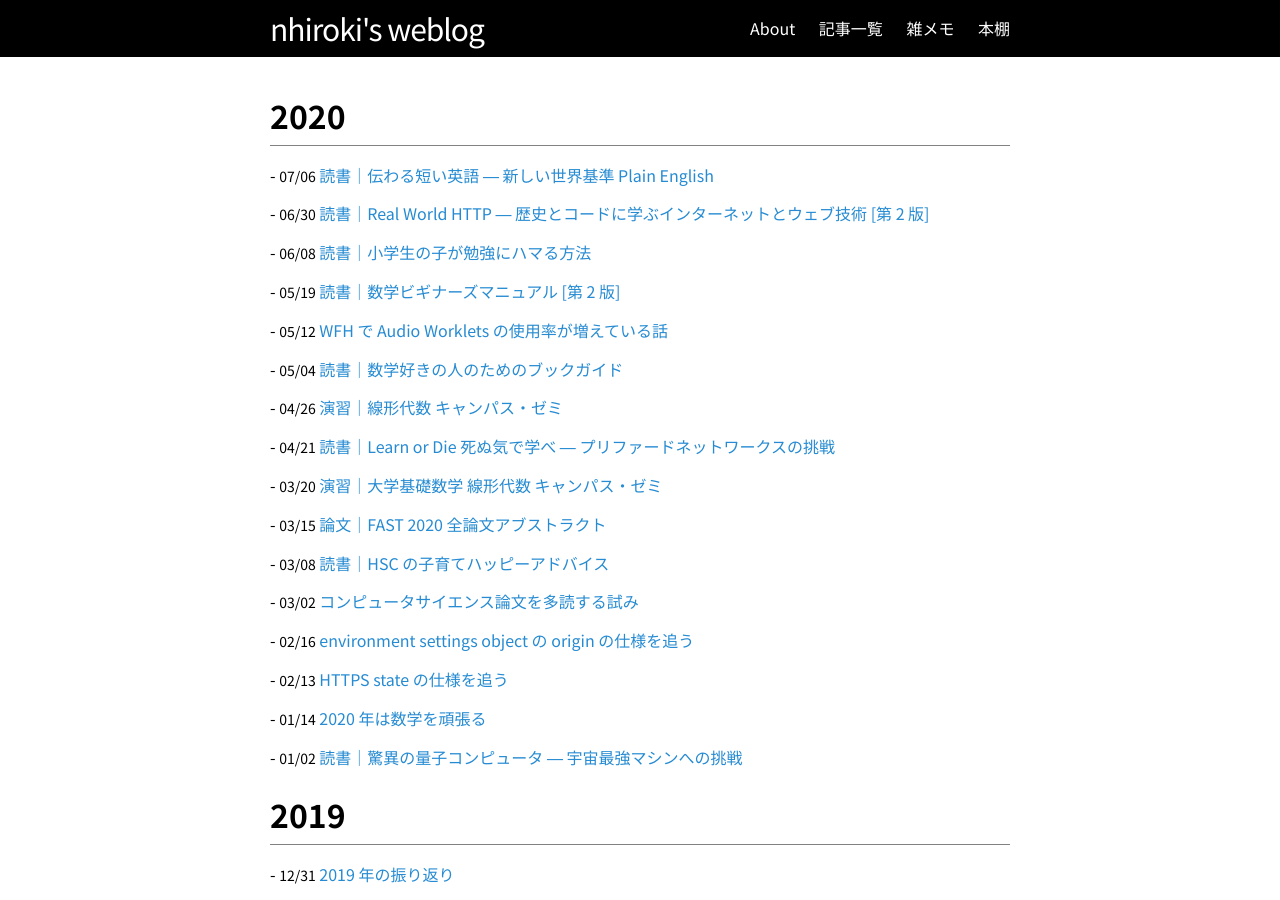
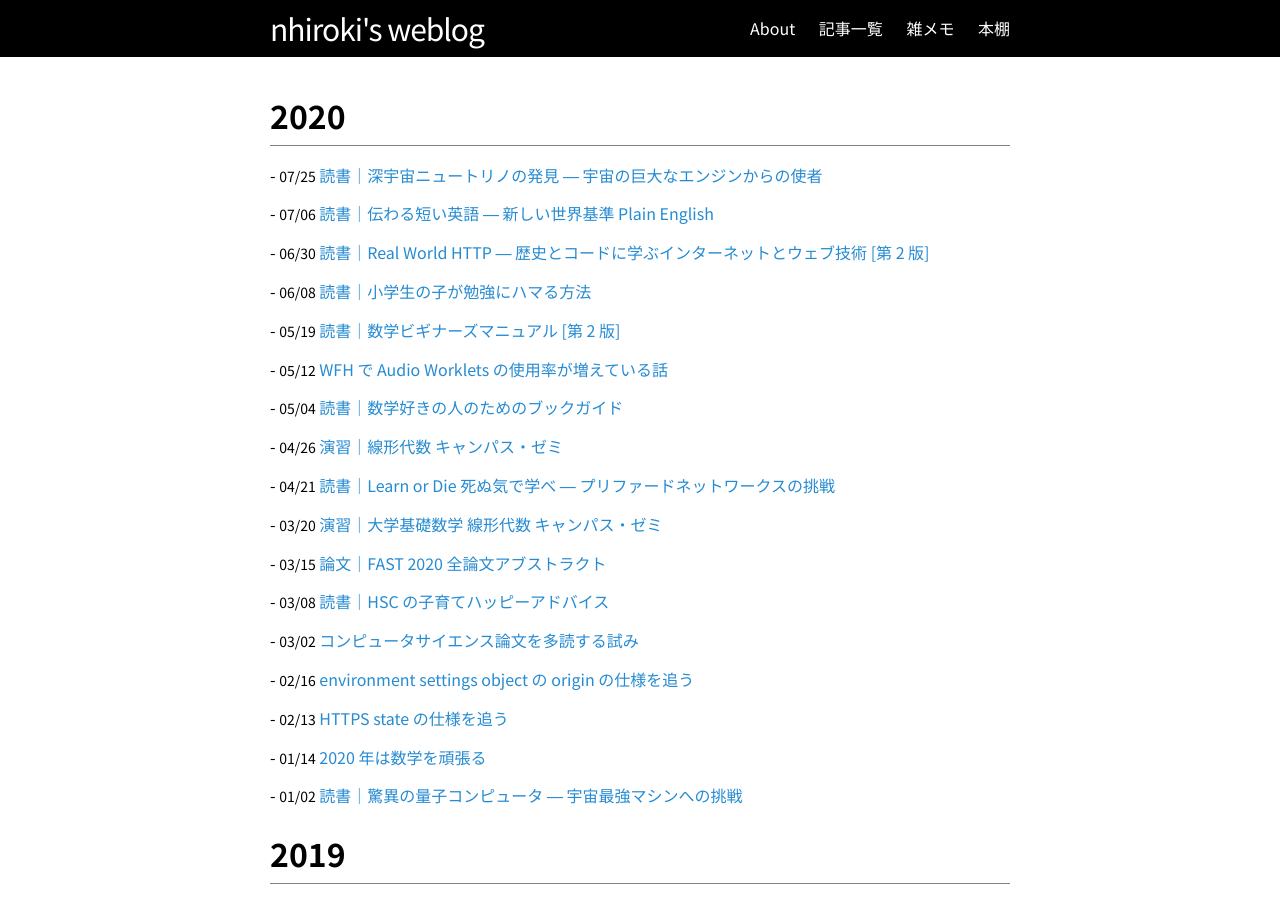
Before and after one commit to nhiroki/nhiroki.github.io, a Jekyll site: the page built from index.html, in a window 1280 px wide and 900 px high. Built offline with Jekyll 4.4.1, drawn with Linux system fonts in a browser that asks for light colours; some of the changed lines change nothing that is shown.

Commit message:
Publish a new article

```diff
--- /dev/null
+++ b/_posts/2020-07-25-book-discovery-of-neutrino-from-deep-space.md
@@ -0,0 +1,29 @@
+---
+layout: post
+title: "読書｜深宇宙ニュートリノの発見 ― 宇宙の巨大なエンジンからの使者"
+date: 2020-07-25 00:00:00 +09:00
+tags: book
+image: /images/book-discovery-of-neutrino-from-deep-space.jpg
+---
+
+『深宇宙ニュートリノの発見 ― 宇宙の巨大なエンジンからの使者』の読書メモです。日経サイエンス 2020 年 08 月号のブックレビューで紹介されているのを見て興味を惹かれて読み始めました。
+
+![表紙](/images/book-discovery-of-neutrino-from-deep-space.jpg)
+
+本書は南極の氷の下に建造された IceCube 観測所で筆者が手掛けてきた超高エネルギー宇宙ニュートリノ観測に関する本です。ニュートリノ観測に関する技術的な部分も丁寧に紹介している一方で、国際共同研究に絡んだ政治的なエピソードや、筆者が IceCube 実験に関わるまでの研究遍歴などが面白いエピソードとともに紹介されていてとても楽しい本でした。
+
+# 読書メモ
+
+[Twitter でのメモ書き](https://twitter.com/nhiroki_/status/1284762314890067968)
+
+- この本の言う「エンジン」とは超新星残骸や活動銀河核といった活動的な天体のこと。活動的な天体によって高エネルギーな電磁波が放射されている。その中でもとりわけ超高エネルギーな電磁波や宇宙線を放射しているものを筆者は「スーパーエリートエンジン」天体と呼んでいる。
+- (p.41 図 2.4) 宇宙背景放射のエネルギースペクトルの図。宇宙背景放射というと晴れ上がりに起源をもつ 3K マイクロ波放射のことだけを指すと思っていたけど、活動銀河核などからの高エネルギーな放射も含むんだね。
+- (p. 51) ガンマ線よりも高エネルギーな背景放射もあり、これは宇宙線と呼ばれる。ガンマ線背景放射は加速された電子に由来するが、宇宙線は加速された陽子もしくは原子核に由来する。陽子は電子よりも質量が重いため、これを高エネルギーにするにはより巨大でより磁場が強い天体が必要になる。
+- 宇宙線のエネルギーが高いほど 3K 宇宙背景放射との衝突が増えてエネルギーが失われてしまうらしい。エネルギーが高くなるほど衝突が増えるというのはどういう機構なんだろう？一方でエネルギーが低くなると宇宙空間の磁場の影響で曲がるため、発射源を特定しにくいらしい。
+- 光子も高エネルギーになると宇宙背景放射と衝突して観測不能になるらしい。これらに対してニュートリノが優れているのは、宇宙背景放射との相互作用がなく、磁場の影響も受けないので直進してくること、光速で飛来するため事象発生からの遅延時間がないことらしい。
+- 大気蛍光望遠鏡というもので、地球大気に飛び込んできた超高エネルギー宇宙線が作り出す大気シャワー (様々な粒子の束) を立体的に観測できる。そういう観測方法があるんだなぁ。運が良いとこれでニュートリノも検出できるらしい。IceCube 実験のライバルプロジェクトであるピエールオージェ実験はこちらの方式らしい。
+- 米軍基地内に作ったプロトタイプ望遠鏡の話がめちゃくちゃ面白いんだけど、ネタバレになるのでここには書けない (ので是非読んで欲しい)。
+- IceCube 実験は南極の地下深くに多数の検出器を埋めてエンジン天体から飛来したニュートリノが通過したときに発するチェレンコフ光を検出する。ニュートリノはエンジン天体から飛来したものの他に、大気中で発生したものやその他雑音もあるためそれらを選り分け検証する方法が重要になる。
+- 著者のグループは超高エネルギー帯の観測を担当。雑音を排除して本物の信号を同定するアルゴリズムの開発やその統計的な信頼性の検証などを行った。他のグループとやり方が異なったため、筆者らの手法の有用性を周知するのに苦労したらしい。
+- 他の望遠鏡による追観測 (マルチメッセンジャー観測) と併せて、ニュートリノ放射天体の一つとしてブレーザー銀河を同定し、筆者らはこれを論文発表。ニュートリノを放つフレアが起きていると考えられているらしい。ブレーザー銀河はニュートリノ放射天体のごく一部で、異なる放射機構の天体が多数あると考えられていて、それらを見つけるべく IceCube 観測機器のグレードアップを実行中だそう。
+- 国際共同研究に絡んだすったもんだやその中での日本チームの奮闘が生々しく語られててとても面白かった。IceCube 実験に至るまでの筆者の研究遍歴もすごい。
--- a/books.md
+++ b/books.md
@@ -1,7 +1,7 @@
 ---
 layout: page
 title: 本棚
-date: 2020/07/06
+date: 2020/07/25
 permalink: /books/
 ---
 
@@ -278,6 +278,7 @@ permalink: /books/
 - ([途中](https://twitter.com/nhiroki_/status/1159146915491012609)) トコトンやさしいモータの本
 - ([途中](https://twitter.com/nhiroki_/status/1213117156205850631)) 弱点克服 大学生の線形代数 改訂版
 
+- ([2020](/2020/07/25/book-discovery-of-neutrino-from-deep-space)) 深宇宙ニュートリノの発見 ― 宇宙の巨大なエンジンからの使者
 - ([2020](/2020/05/19/book-math-beginners-manual)) 数学ビギナーズマニュアル [第 2 版]
 - ([2020](/2020/05/04/book-book-guide-for-math-lovers)) 数学好きの人のためのブックガイド
 - ([2020](/2020/04/26/book-linear-algebra-campus-seminar)) 線形代数 キャンパス・ゼミ
```
Also changed, not shown: images/book-discovery-of-neutrino-from-deep-space.jpg (added).
